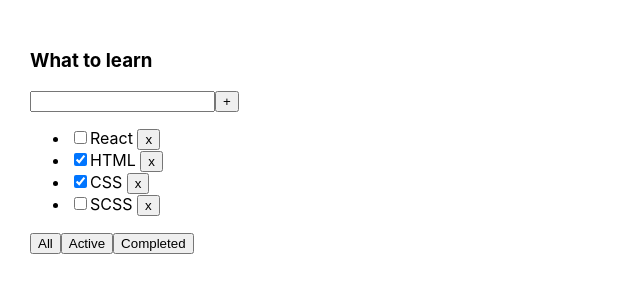
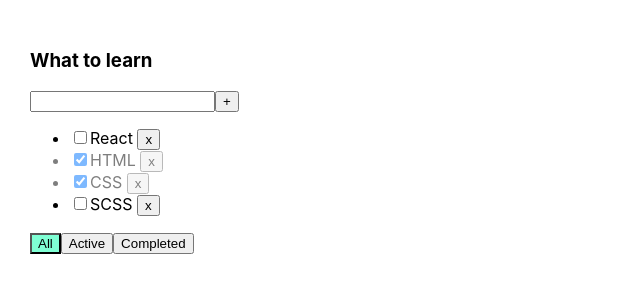
Before and after one commit to alexkarunny/react_todolist, a React (Create React App) app: page / in a window 1280 px wide. Shown: the top 300 px of the page, without its empty margins (0-640 px from the left). Built offline with nearby package versions, Linux system fonts and the light colour scheme.

Commit message:
04_checkbox

```diff
--- a/src/App.css
+++ b/src/App.css
@@ -6,3 +6,19 @@
 .App > div {
   margin-right: 50px;
 }
+
+.error {
+  border: red 1px solid;
+}
+
+.error-message {
+  color: red;
+}
+
+.active-filter {
+  background-color: aquamarine;
+}
+
+.is-done {
+  opacity: 0.5;
+}
--- a/src/App.tsx
+++ b/src/App.tsx
@@ -36,6 +36,10 @@
         setFilter(filter)
     }
 
+    const changeTaskStatus = (id: string, taskStatus: boolean) => {
+        setTasks(tasks.map(t => t.id === id ? {...t, isDone: taskStatus} : t))
+    }
+
     let tasksForTodolist: TaskType[] = []
 
     switch (filter) {
@@ -56,7 +60,10 @@
                       tasks={tasksForTodolist}
                       removeTask={removeTask}
                       addTask={addTask}
-                      changeFilter={changeFilter}/>
+                      changeFilter={changeFilter}
+                      changeTaskStatus={changeTaskStatus}
+                      filter={filter}
+            />
         </div>
     );
 }
--- a/src/components/Todolist.tsx
+++ b/src/components/Todolist.tsx
@@ -1,5 +1,6 @@
 import React, {ChangeEvent, useState, KeyboardEvent} from 'react';
 import {FilterType, TaskType} from '../App';
+import '../App.css'
 
 type TodolistPropsType = {
     title: string
@@ -7,40 +8,49 @@
     removeTask: (id: string) => void
     changeFilter: (filter: FilterType) => void
     addTask: (title: string) => void
+    changeTaskStatus: (id: string, taskStatus: boolean) => void
+    filter: FilterType
 }
 
 export function Todolist(props: TodolistPropsType) {
 
     const [newTaskTitle, setNewTaskTitle] = useState<string>('')
+    const [error, setError] = useState<string | null>(null)
 
     const changeFilterHandler = (filter: FilterType) => {
         props.changeFilter(filter)
     }
     const onClickAddTaskHandler = () => {
-        if (newTaskTitle) {
-            props.addTask(newTaskTitle)
+        if (newTaskTitle.trim() !== '') {
+            props.addTask(newTaskTitle.trim())
             setNewTaskTitle('')
+        } else {
+            setError('Title is require')
         }
     }
 
     const onChangeAddTaskTitleHandler = (e: ChangeEvent<HTMLInputElement>) => {
+        setError(null)
         setNewTaskTitle(e.currentTarget.value)
     }
 
     const onKeyUpAddTaskHandler = (e: KeyboardEvent<HTMLInputElement>) => {
-        if (e.code === 'Enter' && e.ctrlKey && newTaskTitle) {
+        if (e.code === 'Enter' && e.ctrlKey && newTaskTitle.trim() !== '') {
             props.addTask(newTaskTitle)
             setNewTaskTitle('')
+        } else if (e.code === 'Enter' && e.ctrlKey && newTaskTitle.trim() === '') {
+            setError('Title is require')
         }
     }
-
 
     return (
         <div>
             <h3>{props.title}</h3>
             <div>
-                <input onChange={onChangeAddTaskTitleHandler} value={newTaskTitle} onKeyUp={onKeyUpAddTaskHandler}/>
+                <input onChange={onChangeAddTaskTitleHandler} value={newTaskTitle} onKeyUp={onKeyUpAddTaskHandler}
+                       className={error ? 'error' : ''}/>
                 <button onClick={onClickAddTaskHandler}>+</button>
+                {error && <div className={'error-message'}>{error}</div>}
             </div>
             <ul>
 
@@ -48,8 +58,11 @@
                     const removeTaskHandler = () => {
                         props.removeTask(t.id)
                     }
-                        return <li key={t.id}>
-                            <input type="checkbox" checked={t.isDone}/>
+                    const changeTaskStatus = (e: ChangeEvent<HTMLInputElement>) => {
+                        props.changeTaskStatus(t.id, e.currentTarget.checked)
+                    }
+                    return <li key={t.id} className={t.isDone ? 'is-done' : ''}>
+                        <input type="checkbox" checked={t.isDone} onChange={changeTaskStatus}/>
                         <span>{t.title} </span>
                         <button onClick={removeTaskHandler}>x</button>
                     </li>
@@ -58,9 +71,15 @@
 
             </ul>
             <div>
-                <button onClick={() => changeFilterHandler('all')}>All</button>
-                <button onClick={() => changeFilterHandler('active')}>Active</button>
-                <button onClick={() => changeFilterHandler('completed')}>Completed</button>
+                <button className={props.filter === 'all' ? 'active-filter' : ''}
+                        onClick={() => changeFilterHandler('all')}>All
+                </button>
+                <button className={props.filter === 'active' ? 'active-filter' : ''}
+                        onClick={() => changeFilterHandler('active')}>Active
+                </button>
+                <button className={props.filter === 'completed' ? 'active-filter' : ''}
+                        onClick={() => changeFilterHandler('completed')}>Completed
+                </button>
             </div>
         </div>
     )
```
Lines whose indentation alone changed are shown as unchanged.
